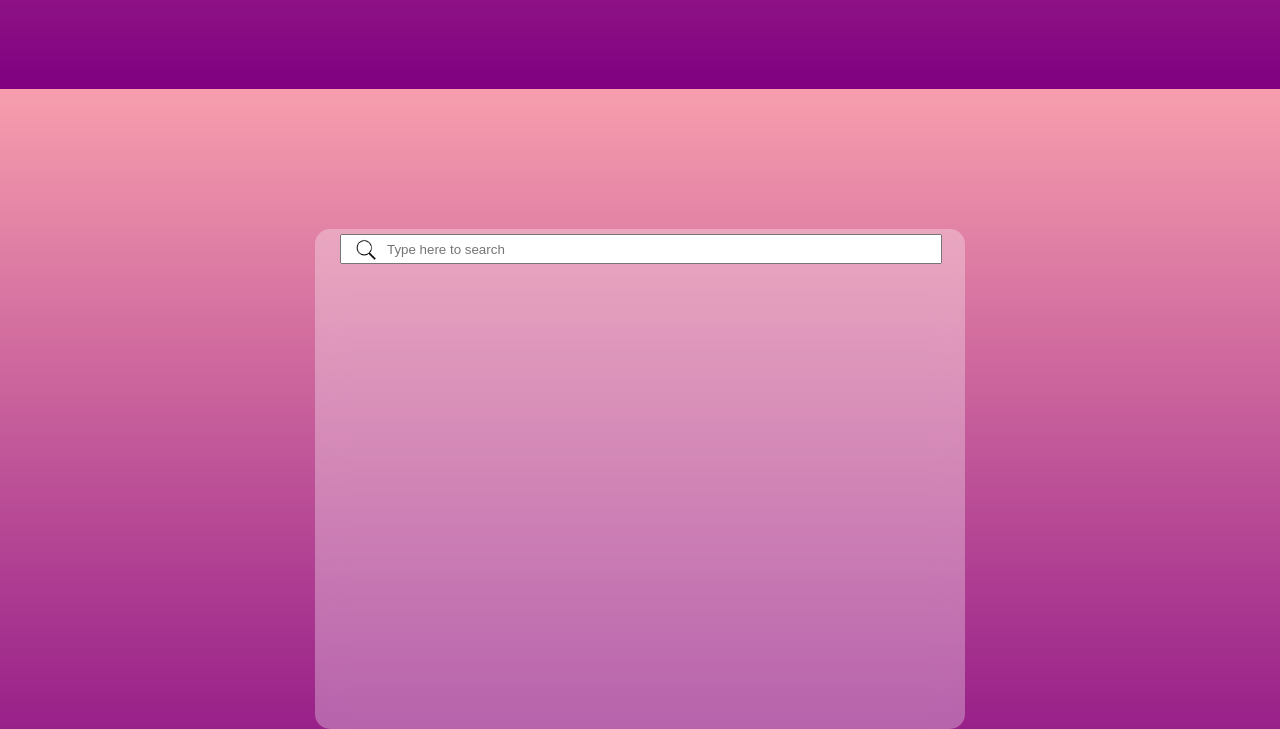
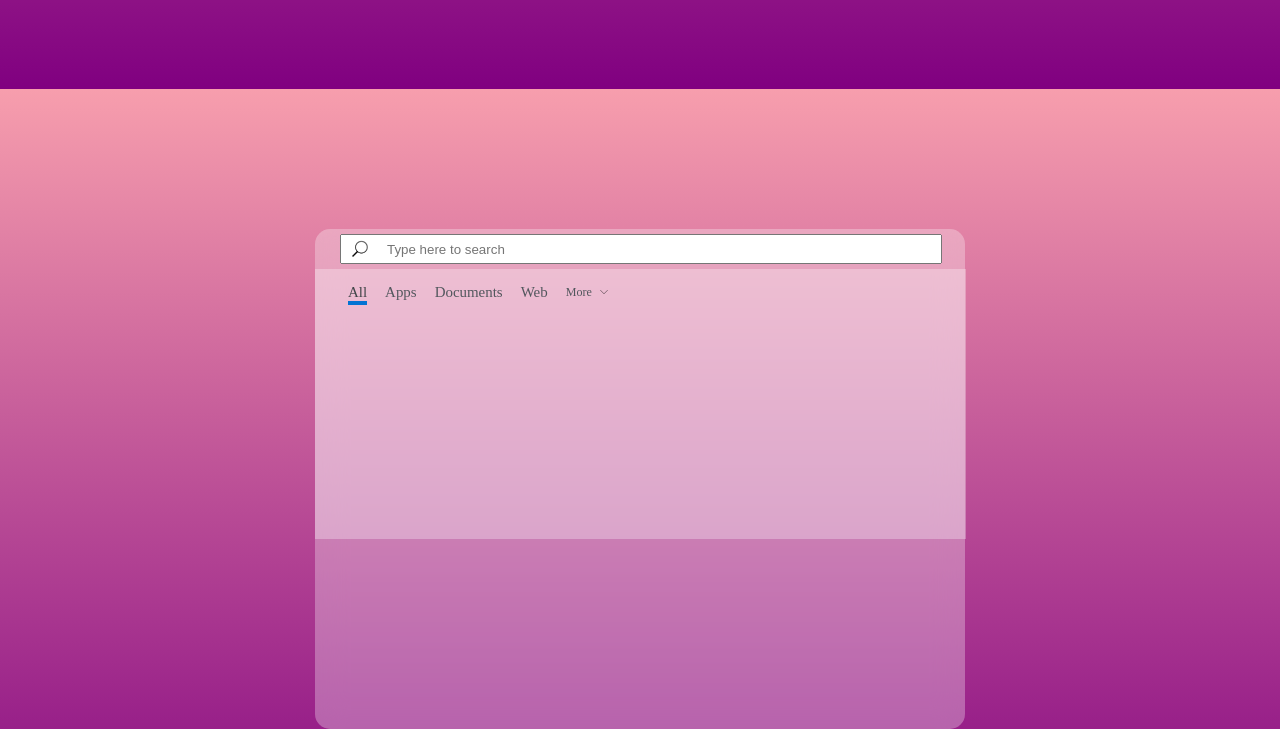
Before and after one commit to VinayWritesCode/Window-11-Web-, a PHP site: page / in a window 1280 px wide. Shown: the part 1511-2240 px from the top of the page. Run offline with PHP 8.4, Linux system fonts and the light colour scheme.

Commit message:
change font color .

```diff
--- a/index.html
+++ b/index.html
@@ -15,8 +15,23 @@
 
            <div class="searchBar">
                <div class="searchByType">
-                <img src="./resources/images/Search.png" alt="Search By Text">
+                <img src="./resources/images/Search.png" alt="Search By Text" style="transform: rotateY(180deg);">
                    <input type="text" placeholder="Type here to search" id="inputSearch">
+               </div>
+               <div class="Nav-Search">
+                  <div class="Nav-Search-Start">
+                    <h5 class="active">All</h5>
+                    <h5>Apps</h5>
+                    <h5>Documents</h5>
+                    <h5>Web</h5>
+                    <div class="Search-More">
+                        <h6>More
+                            <span><img src="./resources/images/MorethanArraw.png" style="width: 8px; height: 8px; transform: rotate(90deg);"
+                                    alt="more than icon"></span>
+                        </h6>
+                    </div>
+                  </div>
+
                </div>
            </div>
 
@@ -102,7 +117,7 @@
               <img src="./resources/images/notifications-icon.png" alt="Notification ">
          </div>
         </div>
-        <video autoplay muted style="width: 100vw; z-index: -1; height: 100vh;">
+        <video autoplay style="width: 100vw; z-index: -1; height: 100vh;">
             <source src="./resources/videos/video.webm" type="video/webm">
         </video>
     </div>
--- a/style.css
+++ b/style.css
@@ -54,6 +54,13 @@ body {
    align-items: center;
    justify-content: center;
    cursor: pointer;
+}
+
+.Datetime {
+    display: flex;
+    justify-content: center;
+    align-items: center;
+    flex-direction: column;
 }
 
 #time, #day, #date {
@@ -226,12 +233,47 @@ body {
 
 .searchByType img {
     position: absolute;
-    width: 22px;
-    height: 22px;
-    margin-left: 10px;
-    padding: 5px;
+    width: 18px;
+    height: 18px;
+    padding: 6px;
+    margin-left: 5px;
     font-weight: 600;
     text-align-last: center;
+}
+
+.Nav-Search {
+    position: relative;
+    width: 95.5%;
+    margin-top: 40px;
+    padding: 15px;
+    float: left;
+    font-size: 18px;
+    height: 30vh;
+    box-shadow: inset 0 0 0 5550px rgba(255,255,255,0.3);
+}
+
+.Nav-Search-Start {
+    width: 100%;
+    display: flex;
+    flex-direction: row;
+    justify-content: start;
+    align-items: center;
+}
+
+.Nav-Search-Start h5 , .Nav-Search-Start h6{
+    font-weight: 100;
+    margin-left: 18px;
+    color: #52575d;
+}
+
+.Nav-Search-Start h5:hover , .Nav-Search-Start h6:hover ,.Nav-Search-Start h5.active{
+    border-bottom: 4px solid #0273d3;
+    margin-bottom: -4px;
+    color: #404548;
+}
+
+.Search-More img{
+    margin-left: 5px;
 }
 
 input {
```
